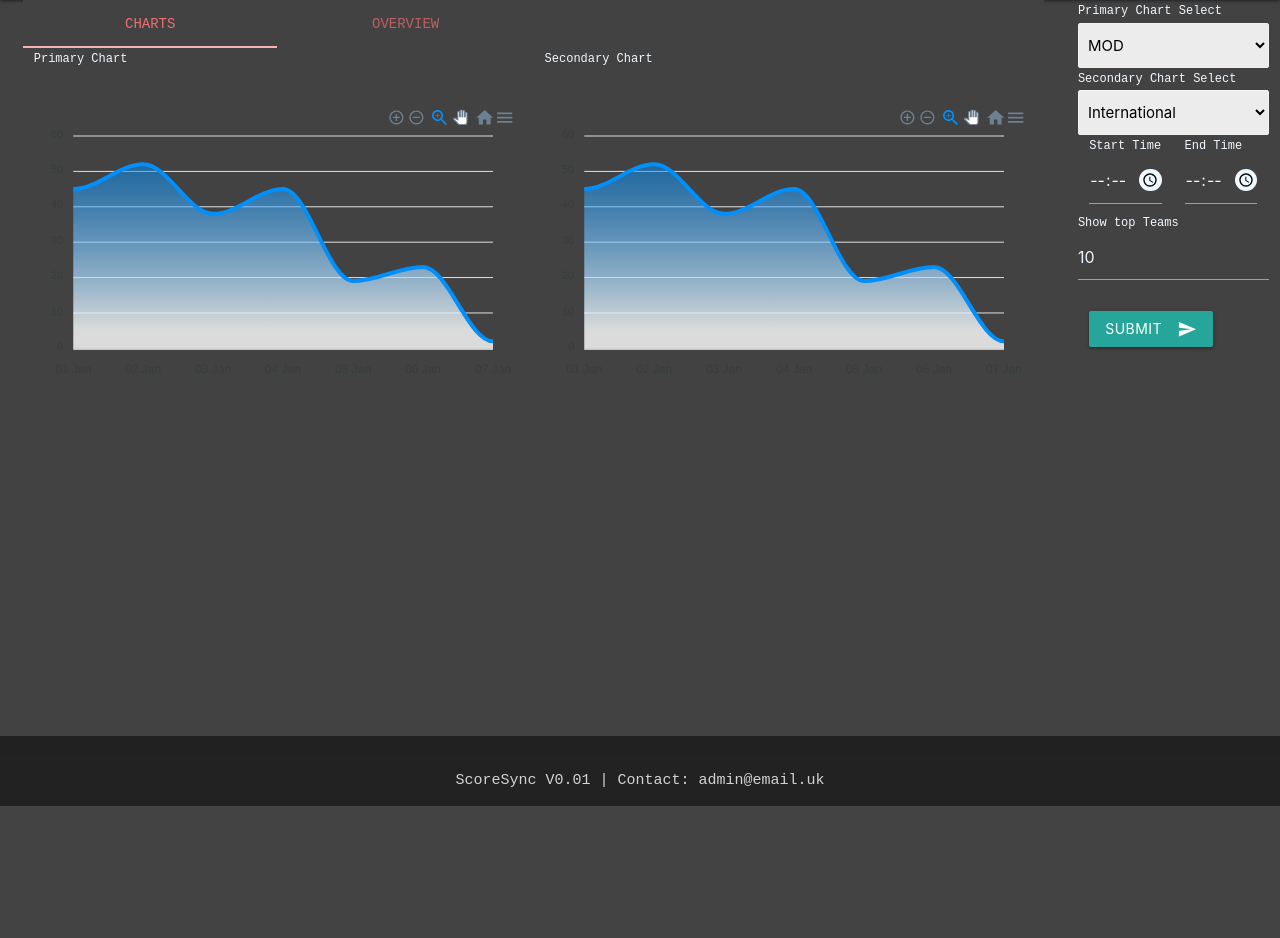
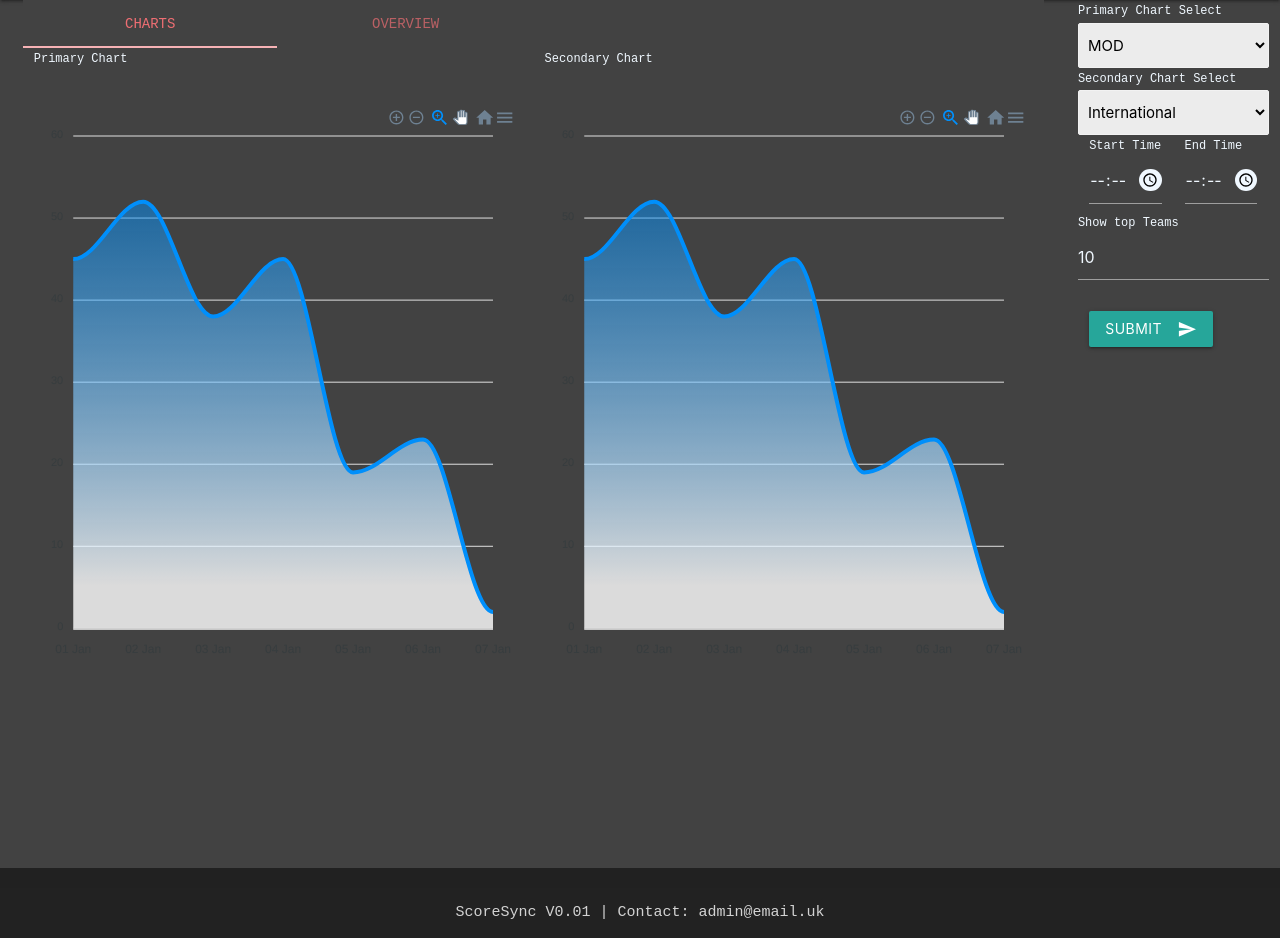
Before and after one commit to SpaceWaffle42/ScoreSync, a Flask app: page / in a window 1280 px wide. Shown: the part 64-1002 px from the top of the page. Before the commit the page ends 870 px from the top, so only its background shows below. Run offline with Flask 3, Linux system fonts and the light colour scheme; some libraries are stand-ins or nearby versions.

Commit message:
Adjusted graph size

```diff
--- a/Static/CSS/stylesheet.css
+++ b/Static/CSS/stylesheet.css
@@ -6,8 +6,9 @@ body{
 }
 
 .page-footer{
-    top:100vh;
-    position: absolute;
+    /* top:30vh; */
+    bottom: 0;
+    position: relative;
     width: 100%;
 }
 
@@ -18,7 +19,8 @@ body{
 }
 
   .graph{
-    max-width: 750px;
+    width: 100%;
+    max-width: 600px;
     margin: 35px auto;
   }
 
@@ -43,9 +45,13 @@ input[type="time"]::-webkit-calendar-picker-indicator {
     text-align: center;
 }
 .overview-graph{
-    max-width: auto;
-    margin: 35px auto;
+  width: 100%;
+  margin: 35px auto;
 }
 .tabs-content{
     overflow-y: auto;
 }
+
+.carousel-slider{
+  height: 100vh;
+}
--- a/Static/JS/scores-charts.js
+++ b/Static/JS/scores-charts.js
@@ -1,6 +1,6 @@
 var options = {
     chart: {
-      height: 280,
+      height: 560,
       type: "area"
     },
     dataLabels: {
@@ -38,7 +38,7 @@ var options = {
 
   var options2 = {
     chart: {
-      height: 280,
+      height: 560,
       type: "area"
     },
     dataLabels: {
@@ -76,7 +76,7 @@ var options = {
 
   var options3 = {
     chart: {
-      height: 280,
+      height: 560,
       type: "area"
     },
     dataLabels: {
```
